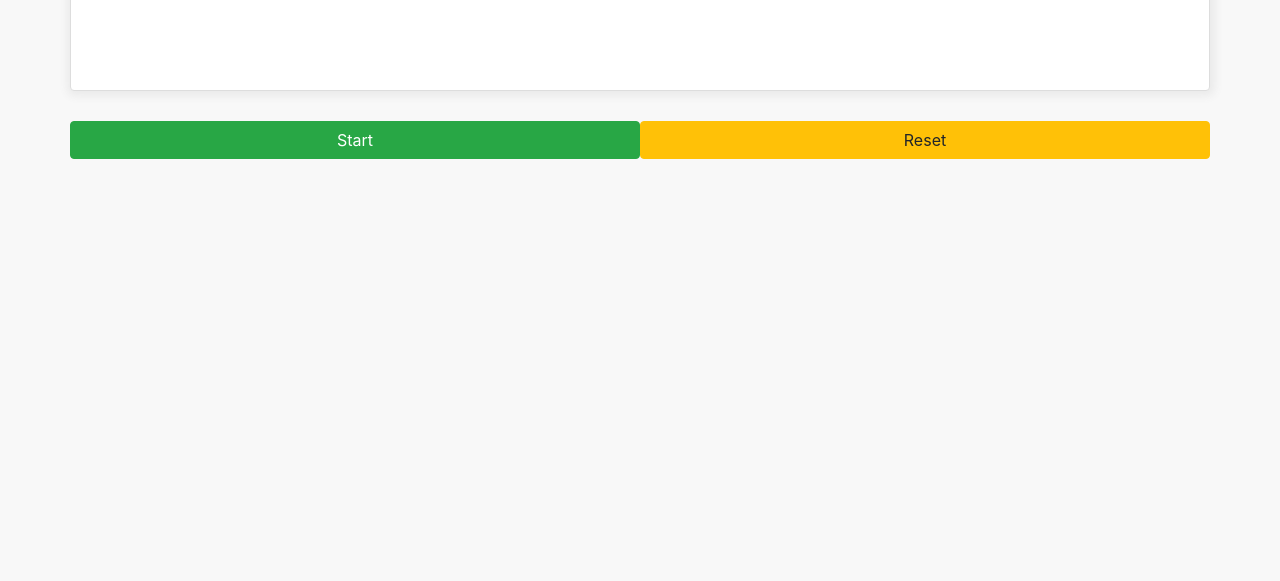
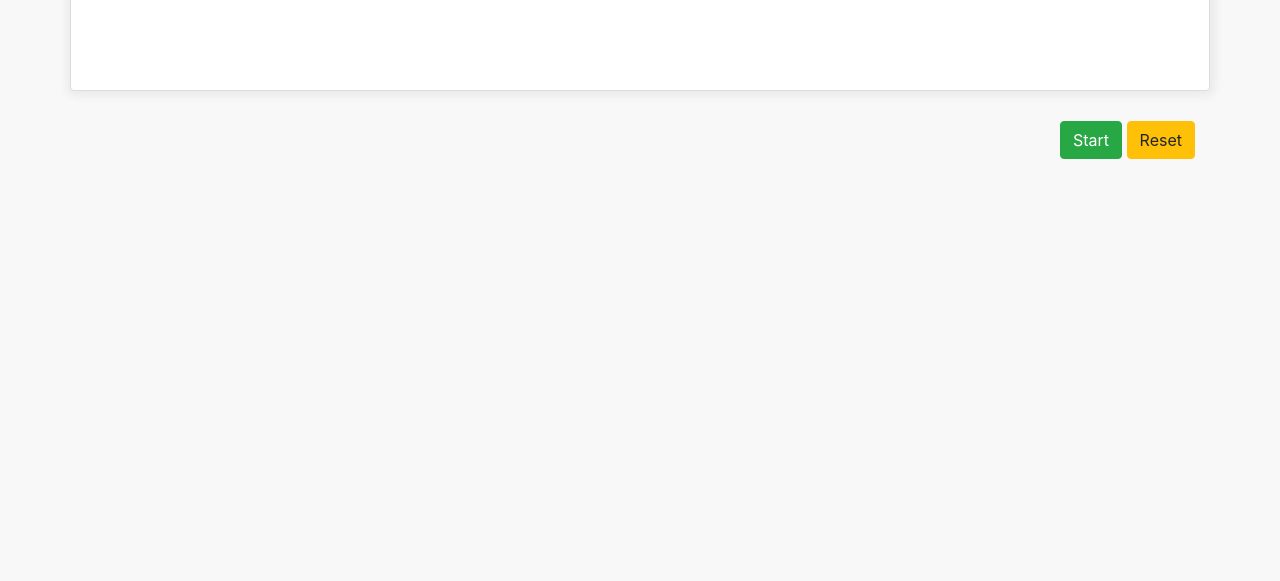
Before and after one commit to jakemorris665/Pomodoro, a plain HTML site: page index.html in a window 1280 px wide. Shown: the part 219-800 px from the top of the page. Drawn offline with nearby package versions, Linux system fonts and the light colour scheme.

Commit message:
updated buttons position

```diff
--- a/index.html
+++ b/index.html
@@ -36,12 +36,14 @@
 
 				<div class="col-12">
 					<div class="row top20">
-						<button id="mainBtn" class="btn btn-success col-12 col-md-6 top10">
-							Start
-						</button>
-						<button id="resetBtn" class="btn btn-warning col-12 col-md-6 top10">
-							Reset
-						</button>
+						<div class="col-12 text-right">
+							<button id="mainBtn" class="btn btn-success top10">
+								Start
+							</button>
+							<button id="resetBtn" class="btn btn-warning top10">
+								Reset
+							</button>
+						</div>
 					</div>
 				</div>
 			</div>
--- a/style.css
+++ b/style.css
@@ -26,6 +26,10 @@ body {
     text-align: center;
 }
 
+.text-right {
+    text-align: right;
+}
+
 .clock {
     height: 300px;
     display: flex;
```
